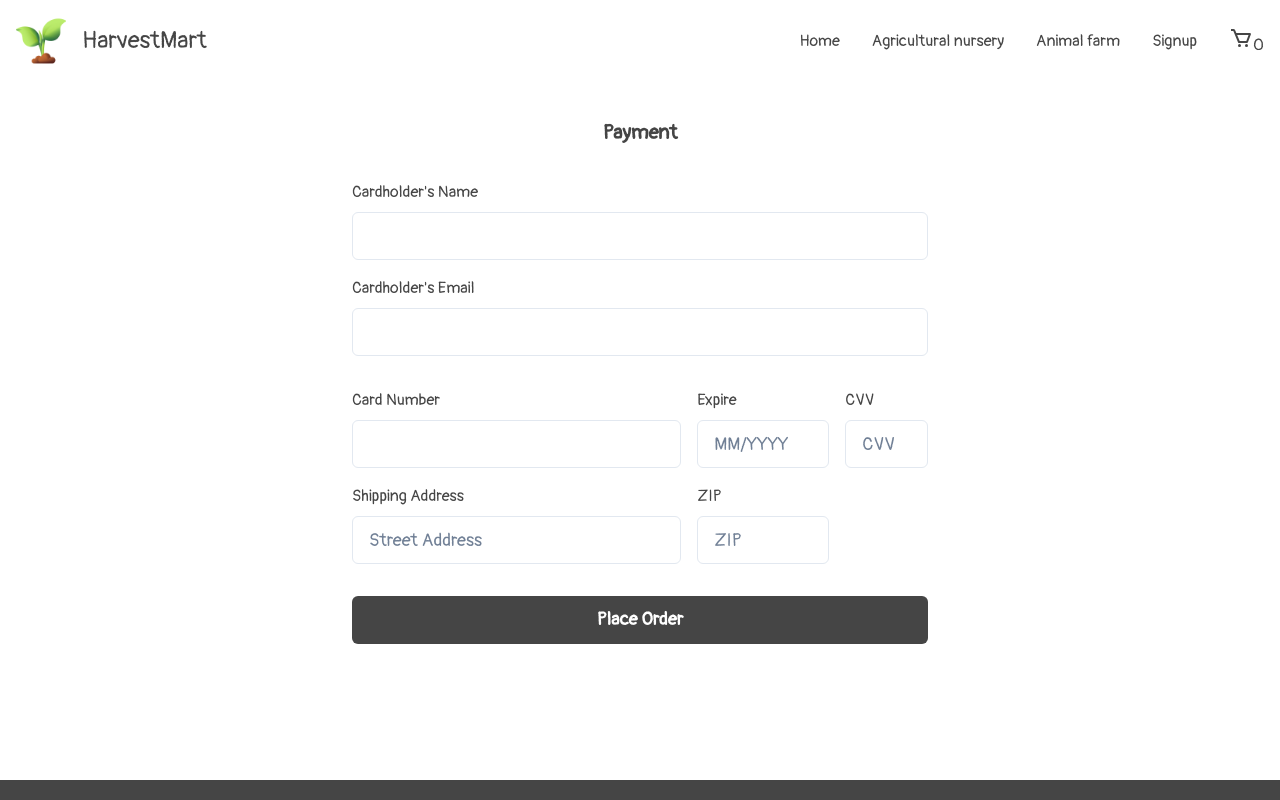
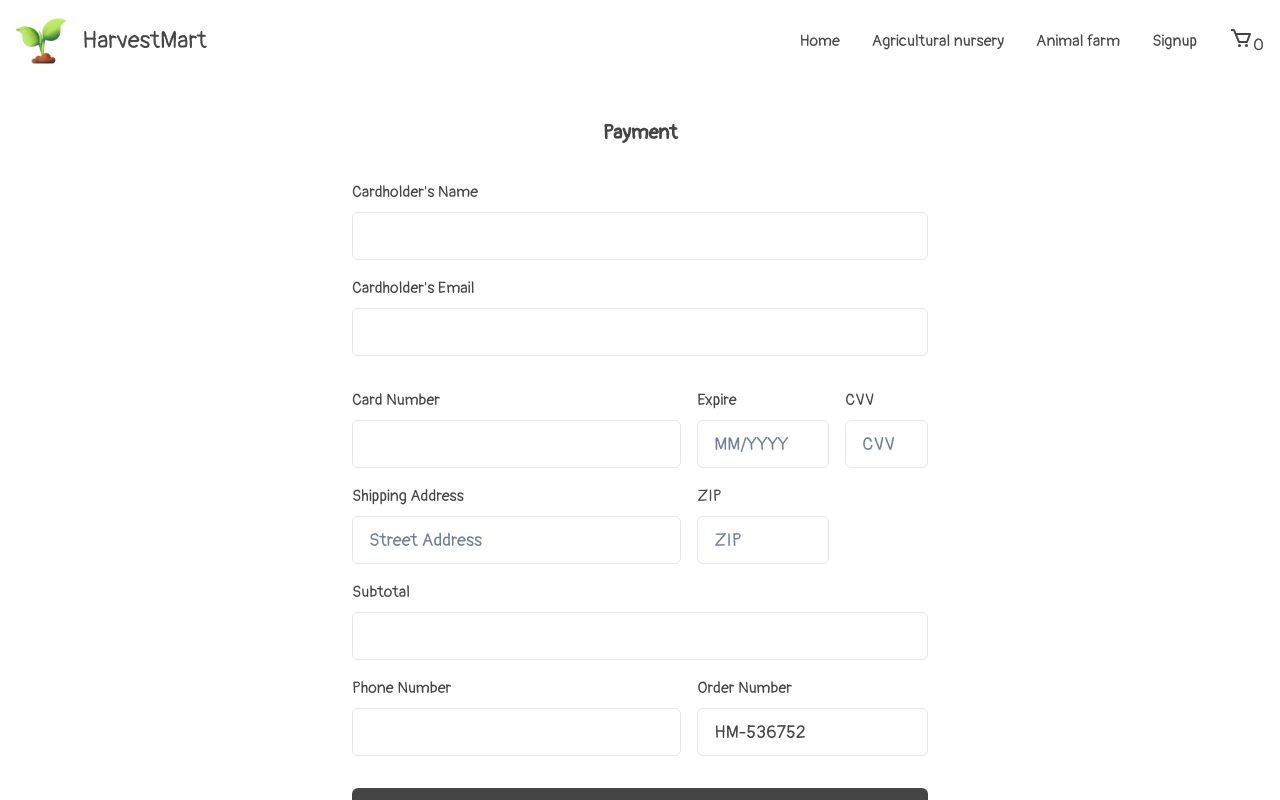
Before and after one commit to AbdalrahmanAlzaro/Farmy, a React (Vite) app in the folder Client/: page /PayMent in a window 1280 px wide. Shown: the top 800 px of the page. Built offline with nearby package versions, Linux system fonts and the light colour scheme.

Commit message:
update file

```diff
--- a/Client/src/pages/Check.jsx
+++ b/Client/src/pages/Check.jsx
@@ -9,9 +9,7 @@ export default function Success() {
             Operation accomplished successfully
             </Heading>
             <Text color={'gray.500'}>
-                {/* Lorem ipsum dolor sit amet, consetetur sadipscing elitr, sed diam nonumy
-                eirmod tempor invidunt ut labore et dolore magna aliquyam erat, sed diam
-                voluptua. */}
+
             </Text>
         </Box>
     );
--- a/Client/src/pages/PayMent.jsx
+++ b/Client/src/pages/PayMent.jsx
@@ -1,125 +1,3 @@
-// import React from "react";
-// import {
-//     Box,
-//     Button,
-//     Container,
-//     FormControl,
-//     FormLabel,
-//     Grid,
-//     GridItem,
-//     Input,
-//     Stack,
-//     Text,
-// } from "@chakra-ui/react";
-// import { colors } from "../utils/colors";
-// import { Link } from "react-router-dom";
-
-// export default function App() {
-//     return (
-//         <Container
-//             py={5}
-//             maxW="50%"
-//         >
-//             <Grid placeItems="center" >
-//                 <GridItem md="10" lg="8" xl="5">
-//                     <Box rounded="md" bg="white" p={4}>
-//                         <Stack spacing={4}>
-//                             <Box textAlign="center" mb={4}>
-//                                 <Text fontSize="xl" fontWeight="bold">
-//                                     Payment
-//                                 </Text>
-//                             </Box>
-//                             <FormControl>
-//                                 <FormLabel htmlFor="form3">Cardholder's Name</FormLabel>
-//                                 <Input
-//                                     id="form3"
-//                                     type="text"
-//                                     size="lg"
-//                                 />
-//                             </FormControl>
-//                             <FormControl>
-//                                 <FormLabel htmlFor="form3">Cardholder's Email</FormLabel>
-//                                 <Input
-//                                     id="form3"
-//                                     type="text"
-//                                     size="lg"
-//                                 />
-//                             </FormControl>
-//                             <Grid templateColumns="repeat(12, 1fr)" gap={4} my={4}>
-//                                 <GridItem colSpan={7}>
-//                                     <FormControl>
-//                                         <FormLabel htmlFor="form4">Card Number</FormLabel>
-//                                         <Input
-//                                             id="form4"
-//                                             type="text"
-//                                             size="lg"
-//                                         />
-//                                     </FormControl>
-//                                 </GridItem>
-//                                 <GridItem colSpan={3}>
-//                                     <FormControl>
-//                                         <FormLabel htmlFor="form5">Expire</FormLabel>
-//                                         <Input
-//                                             id="form5"
-//                                             type="text"
-//                                             size="lg"
-//                                             placeholder="MM/YYYY"
-//                                         />
-//                                     </FormControl>
-//                                 </GridItem>
-//                                 <GridItem colSpan={2}>
-//                                     <FormControl>
-//                                         <FormLabel htmlFor="form6">CVV</FormLabel>
-//                                         <Input
-//                                             id="form6"
-//                                             type="text"
-//                                             size="lg"
-//                                             placeholder="CVV"
-//                                         />
-//                                     </FormControl>
-//                                 </GridItem>
-//                                 <GridItem colSpan={7}>
-//                                     <FormControl>
-//                                         <FormLabel htmlFor="form4">Billing Address</FormLabel>
-//                                         <Input
-//                                             id="form4"
-//                                             type="text"
-//                                             size="lg"
-//                                             placeholder="Street Address"
-//                                         />
-//                                     </FormControl>
-//                                 </GridItem>
-//                                 <GridItem colSpan={3}>
-//                                     <FormControl>
-//                                         <FormLabel htmlFor="form5">ZIP</FormLabel>
-//                                         <Input
-//                                             id="form5"
-//                                             type="text"
-//                                             size="lg"
-//                                             placeholder="ZIP"
-//                                         />
-//                                     </FormControl>
-//                                 </GridItem>
-//                             </Grid>
-//                             <Button bg={colors.primary} color="white" size="lg" >
-//                                 <Link to="/Check">
-//                                     Place Order
-//                                 </Link>
-//                             </Button>
-//                         </Stack>
-//                     </Box>
-//                 </GridItem>
-//             </Grid>
-//         </Container>
-//     );
-// }
-
-
-
-
-
-
-
 import React, { useState } from "react";
 import {
     Box,
@@ -137,6 +15,22 @@ import { colors } from "../utils/colors";
 import { Link } from "react-router-dom";
 
 export default function App() {
+
+    const generateOrderNumber = () => {
+        const prefix = "HM-";
+        const randomNum = Math.floor(Math.random() * 1000000);
+        const paddedNum = randomNum.toString().padStart(6, "0");
+        return prefix + paddedNum;
+    };
+
+    const getCurrentDate = () => {
+        const currentDate = new Date();
+        const year = currentDate.getFullYear();
+        const month = String(currentDate.getMonth() + 1).padStart(2, "0");
+        const day = String(currentDate.getDate()).padStart(2, "0");
+        return `${year}-${month}-${day}`;
+    };
+
     const [formValues, setFormValues] = useState({
         cardholderName: "",
         cardholderEmail: "",
@@ -145,6 +39,10 @@ export default function App() {
         cvv: "",
         billingAddress: "",
         zip: "",
+        subtotal:"",
+        ordernumber: generateOrderNumber(),
+        date: getCurrentDate(),
+        phoneNumber: "",
     });
 
     const [errors, setErrors] = useState({});
@@ -153,9 +51,17 @@ export default function App() {
         setFormValues({ ...formValues, [e.target.name]: e.target.value });
     };
 
+
     const validateForm = () => {
-        const { cardholderEmail, cardNumber, expire, cvv, billingAddress, zip } =
-            formValues;
+        const {
+            cardholderEmail,
+            cardNumber,
+            expire,
+            cvv,
+            billingAddress,
+            zip,
+            phoneNumber,
+        } = formValues;
         const errors = {};
 
         // Email validation
@@ -191,6 +97,12 @@ export default function App() {
         const zipRegex = /^\d{5}$/;
         if (!zip.match(zipRegex)) {
             errors.zip = "Invalid ZIP code";
+        }
+
+        // Phone number validation
+        const phoneRegex = /^\d{10}$/;
+        if (!phoneNumber.match(phoneRegex)) {
+            errors.phoneNumber = "Invalid phone number";
         }
 
         setErrors(errors);
@@ -349,6 +261,52 @@ export default function App() {
                                         )}
                                     </FormControl>
                                 </GridItem>
+                                <GridItem colSpan={12}>
+                                    <FormControl>
+                                        <FormLabel htmlFor="subtotal">Subtotal</FormLabel>
+                                        <Input
+                                            id="subtotal"
+                                            type="number"
+                                            step="0.01"
+                                            size="lg"
+                                            name="subtotal"
+                                            value={formValues.subtotal}
+                                            onChange={handleChange}
+                                        />
+                                    </FormControl>
+                                </GridItem>
+                                <GridItem colSpan={7}>
+                                    <FormControl>
+                                        <FormLabel htmlFor="phoneNumber">Phone Number</FormLabel>
+                                        <Input
+                                            id="phoneNumber"
+                                            type="tel"
+                                            size="lg"
+                                            name="phoneNumber"
+                                            value={formValues.phoneNumber}
+                                            onChange={handleChange}
+                                            isInvalid={!!errors.phoneNumber}
+                                        />
+                                        {errors.phoneNumber && (
+                                            <Text color="red" fontSize="sm">
+                                                {errors.phoneNumber}
+                                            </Text>
+                                        )}
+                                    </FormControl>
+                                </GridItem>
+                                <GridItem colSpan={5}>
+                                    <FormControl>
+                                        <FormLabel htmlFor="ordernumber">Order Number</FormLabel>
+                                        <Input
+                                            id="ordernumber"
+                                            type="text"
+                                            size="lg"
+                                            name="ordernumber"
+                                            value={formValues.ordernumber}
+                                            readOnly
+                                        />
+                                    </FormControl>
+                                </GridItem>
                             </Grid>
                             <Button bg={colors.primary} color="white" size="lg" onClick={handleSubmit}>
                                 <Link to="/Check">Place Order</Link>
```
Also changed, not shown: 2 other files (tests, documents, lock files or other folders).
